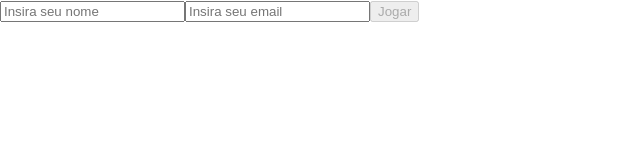
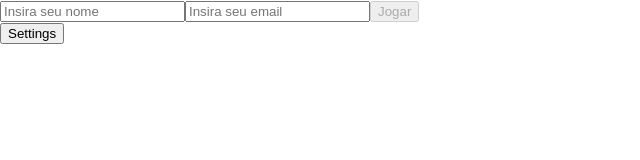
Before and after one commit to israelnazareth/trivia-react-redux-project, a React (Create React App) app: page / in a window 1280 px wide. Shown: the top 160 px of the page, without its empty margins (0-640 px from the left). Built offline with nearby package versions, Linux system fonts and the light colour scheme.

Commit message:
Requisito 3: Completo

```diff
--- a/src/components/Routes.js
+++ b/src/components/Routes.js
@@ -3,11 +3,13 @@ import { Route, Switch } from 'react-router';
 import React, { Component } from 'react';
 import Login from '../pages/Login';
 import Gameplay from '../pages/Gameplay';
+import Settings from '../pages/Settings';
 
 export default class Routes extends Component {
   render() {
     return (
       <Switch>
+        <Route path="/settings" component={ Settings } />
         <Route path="/gameplay" component={ Gameplay } />
         <Route path="/" component={ Login } />
       </Switch>
--- a/src/pages/Login.js
+++ b/src/pages/Login.js
@@ -41,9 +41,11 @@ class Login extends Component {
   }
 
   render() {
+    const { history } = this.props;
     const { name, email } = this.state;
     const disableFunction = this.disableButton();
     return (
+      <>
         <main>
           <input
             type="text"
@@ -70,6 +72,16 @@ class Login extends Component {
             Jogar
           </button>
         </main>
+        <footer>
+          <button
+            type="button"
+            data-testid="btn-settings"
+            onClick={ () => history.push('/settings') }
+          >
+            Settings
+          </button>
+        </footer>
+      </>
     );
   }
 }
--- /dev/null
+++ b/src/pages/Settings.js
@@ -0,0 +1,9 @@
+import React, { Component } from 'react';
+
+export default class Settings extends Component {
+  render() {
+    return (
+      <h1 data-testid="settings-title">Settings</h1>
+    );
+  }
+}
```
Lines whose indentation alone changed are shown as unchanged.
